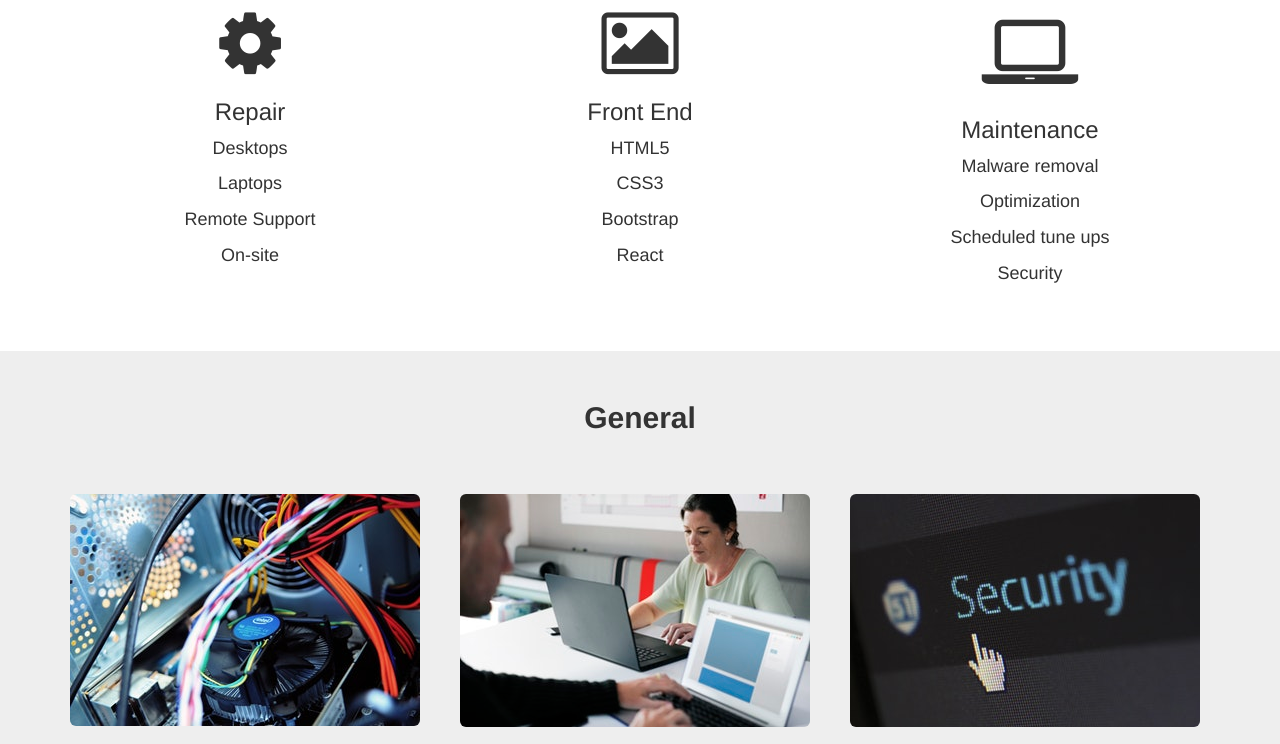
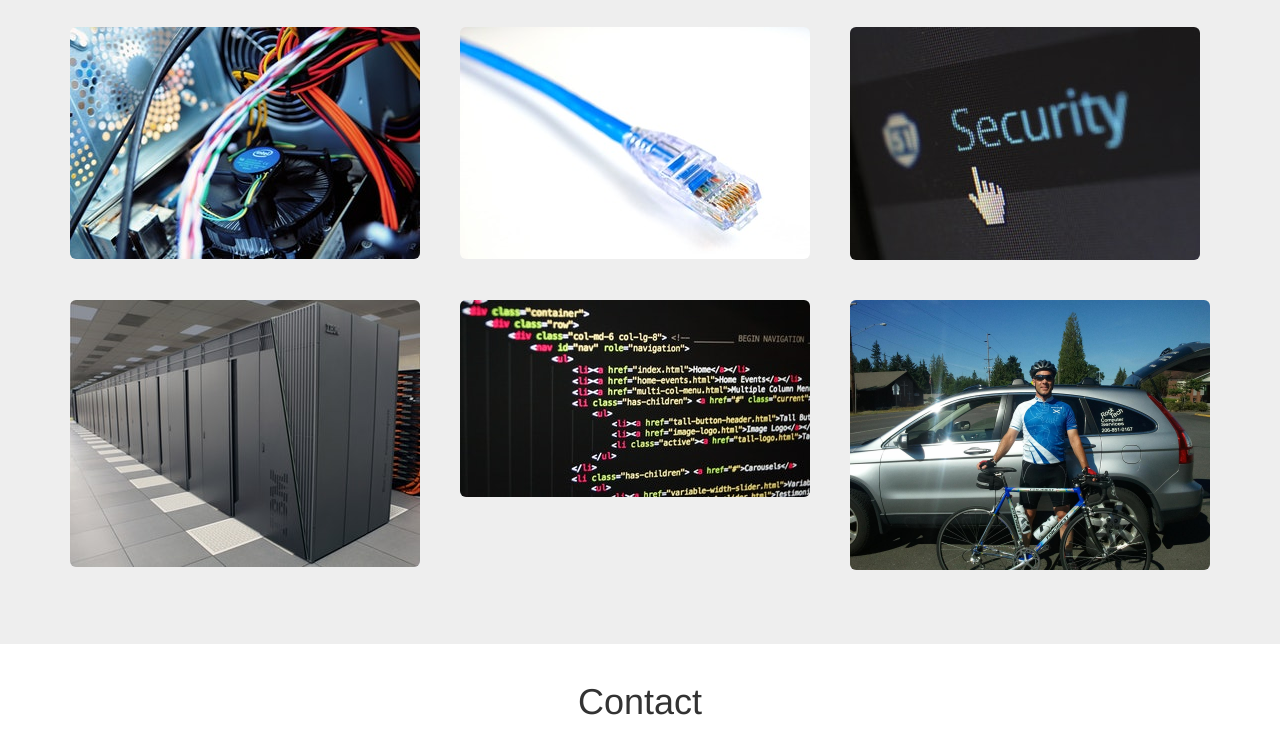
Before and after one commit to cammac725/RockTech, a plain HTML site: page index.html in a window 1280 px wide. Shown: the part 431-1175 px from the top of the page. Drawn offline with nearby package versions, Linux system fonts and the light colour scheme.

Commit message:
rm sect 1, add pics

```diff
--- a/index.html
+++ b/index.html
@@ -68,7 +68,7 @@
       </div>
     </section>
 
-    <!-- Tech Skills Grid -->
+    <!-- Tech Skills Grid
     <section class="skills">
       <div class="container">
         <div class="row">
@@ -100,24 +100,42 @@
         </div>
       </div>
     </section>
+     -->
 
     <section class="general">
       <div class="container">
+        <h2 class="text-center sect-title">General</h2>
         <div class="row">
-          <h2 class="text-center sect-title">General</h2>
           <div class="col-md-4 col-sm-4">
-            <div class="">
+            <div class="support">
               <img class="img-rounded img-responsive" src="./images/hardware-sm-2.jpg" />
             </div>
           </div>
           <div class="col-md-4 col-sm-4">
-            <div class="">
-              <img class="img-rounded img-responsive" src="./images/laptop-photo.jpg" />
+            <div class="networks">
+              <img class="img-rounded img-responsive" src="./images/ethernet.jpg" />
             </div>
           </div>
           <div class="col-md-4 col-sm-4">
-            <div class="">
+            <div class="security">
               <img class="img-rounded img-responsive" src="./images/security-sm.jpg" />
+            </div>
+          </div>
+        </div>
+        <div class="row">
+          <div class="col-md-4 col-sm-4">
+            <div class="backup">
+              <img class="img-rounded img-responsive" src="./images/backup.jpg" />
+            </div>
+          </div>
+          <div class="col-md-4 col-sm-4">
+            <div class="web-dev">
+              <img class="img-rounded img-responsive" src="./images/webcode.jpg" />
+            </div>
+          </div>
+          <div class="col-md-4 col-sm-4">
+            <div class="about-me">
+              <img class="img-rounded img-responsive" src="./images/RockTech_bike.jpg" />
             </div>
           </div>
         </div>
```
Also changed, not shown: images/backup.jpg (added), images/ethernet.jpg (added), images/networks.jpg (added), images/webcode.jpg (added).
